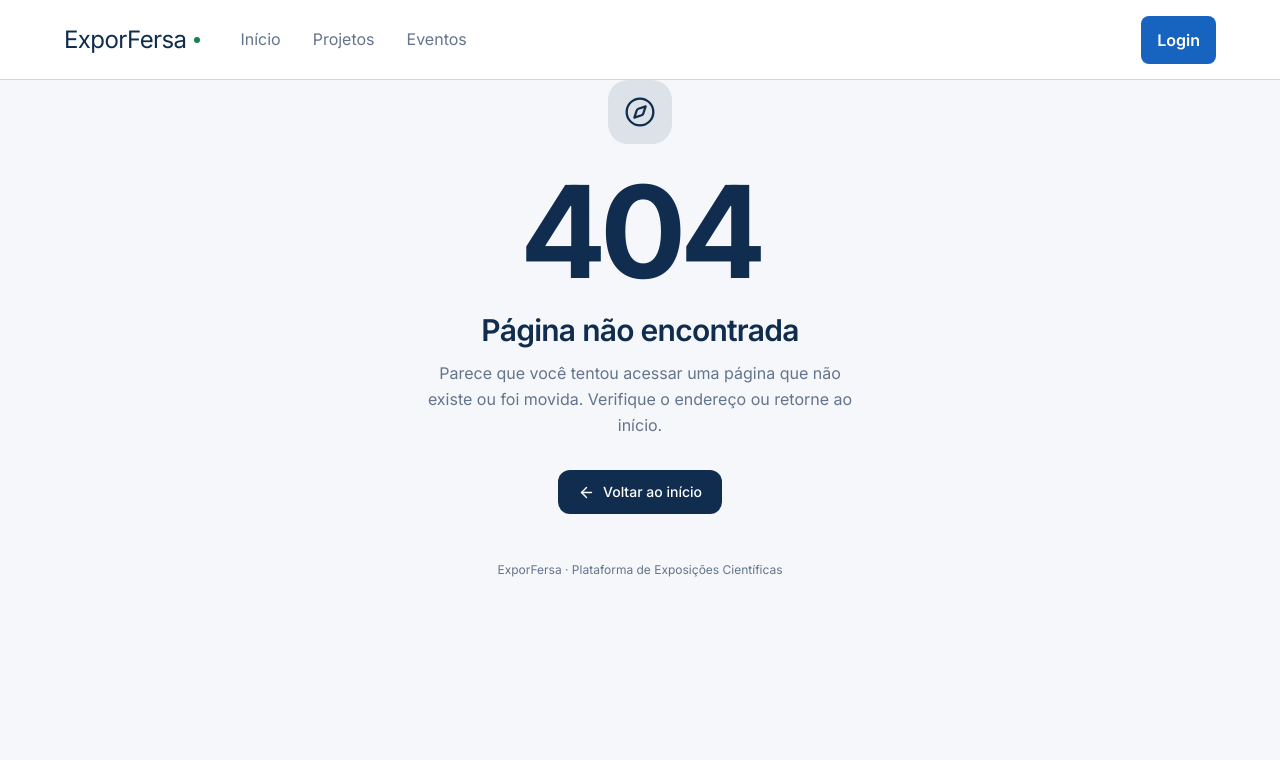
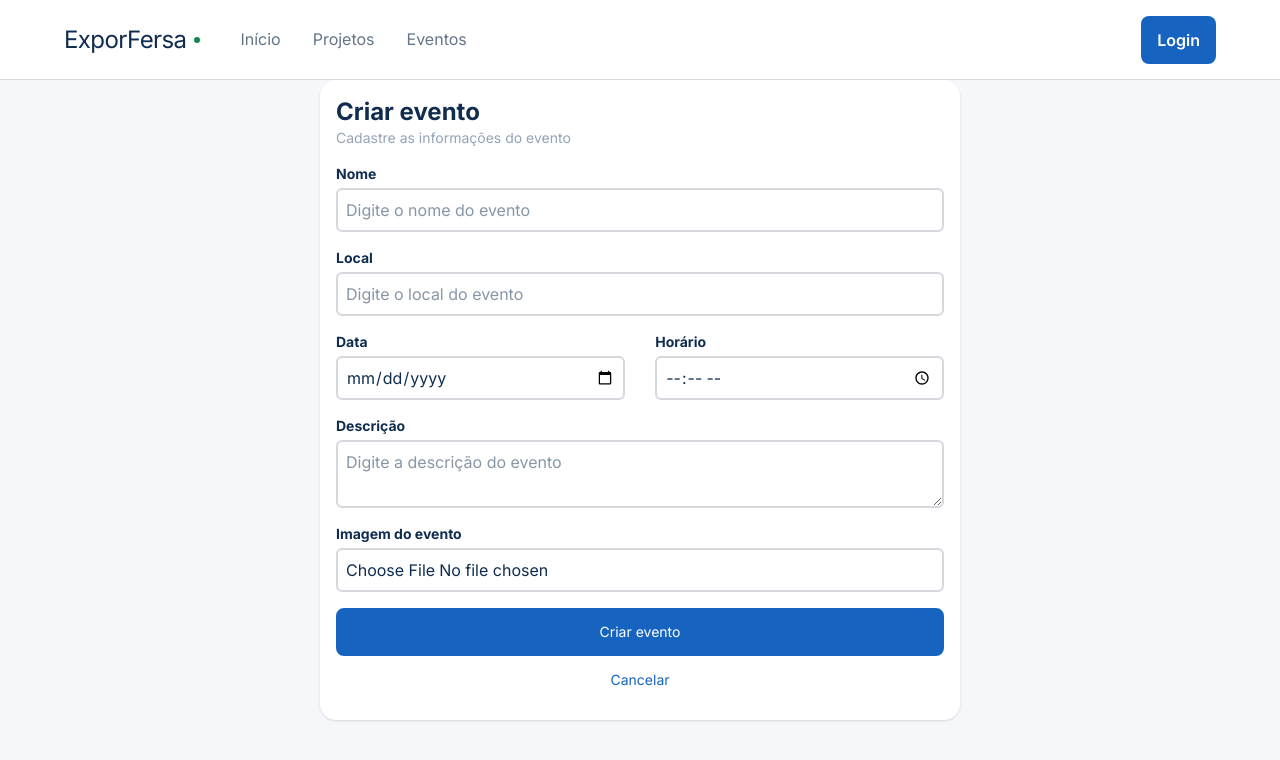
Before and after one commit to RickM19/Exporfersa-frontend, a React (Vite) app: page /admin/events/create in a window 1280 px wide. Shown: the top 760 px of the page. Built offline with nearby package versions, Linux system fonts and the light colour scheme.

Commit message:
feat: create event creation form

```diff
--- a/src/App.jsx
+++ b/src/App.jsx
@@ -2,12 +2,14 @@ import { Route, Routes } from "react-router-dom";
 import { Content } from "./components/Content";
 import { Home } from "./pages/Home";
 import { NotFound } from "./pages/NotFound";
+import CreateEvent from "./pages/events/CreateEvent";
 
 function App() {
   return (
     <Routes>
       <Route path="/" element={<Content />}>
         <Route index element={<Home />} />
+        <Route path="/admin/events/create" element={<CreateEvent />} />
         <Route path="*" element={<NotFound />} />
       </Route>
     </Routes>
--- /dev/null
+++ b/src/components/Form.jsx
@@ -0,0 +1,21 @@
+import Button from "./UI/Button"
+import Card from "./UI/Card"
+
+const Form = ({title, description, action, children, width, height}) => {
+
+    return (
+        <Card width={width} height={height}>
+            <h1 className="text-2xl font-bold">{title}</h1>
+            <p className="text-muted text-sm mb-4">{description}</p>
+            <form>
+                <div className="flex flex-col gap-4 mb-4">{children}</div>
+                <div className="flex flex-col">
+                    <Button value={action} type='primary' />
+                    <Button value='Cancelar' type='ghost' />
+                </div>
+            </form>
+        </Card>
+    );
+};
+
+export default Form;
--- a/src/components/UI/Button.jsx
+++ b/src/components/UI/Button.jsx
@@ -3,8 +3,9 @@ const Button = ({type, value, width}) => {
         <button className={`p-3 text-sm border-2 transition-all rounded-md ${width && `w-${width}`} ${
             type=='primary'?'text-white bg-secondary border-secondary hover:bg-secondary-800 hover:border-secondary-800':
             type=='secondary'?'text-secondary bg-white border-secondary hover:bg-secondary hover:text-white':
-            type=='destructive' &&
-            'text-white border-danger bg-danger hover:bg-red-800 hover:border-red-800'
+            type=='destructive'?
+            'text-white border-danger bg-danger hover:bg-red-800 hover:border-red-800':
+            type=='ghost' && 'text-secondary border-transparent'
             }`
         }>{value}</button>
     );
--- a/src/components/UI/Card.jsx
+++ b/src/components/UI/Card.jsx
@@ -1,6 +1,11 @@
-const Card = ({children}) => {
+const Card = ({children, width, height}) => {
     return (
-        <div className="bg-white rounded-xl p-4">
+        <div
+            style={{
+                width: width || "max-content",
+                height: height || "max-content"
+            }}
+            className={"bg-white rounded-xl p-4 shadow"}>
             {children}
         </div>
     );
--- /dev/null
+++ b/src/components/UI/Input.jsx
@@ -0,0 +1,14 @@
+const Input = ({name, label, type, placeholder}) => {
+    return (
+        <div className="flex flex-col gap-1 w-full">
+            <label className="text-sm font-bold" htmlFor={name}>{label}</label>
+            {type !== "textarea" ?
+                <input className="border-2 rounded-sm p-2" name={name} id={name} type={type} placeholder={placeholder} />:
+                <textarea className="border-2 rounded-sm p-2" name={name} id={name} placeholder={placeholder}></textarea>
+            }
+
+        </div>
+    );
+};
+
+export default Input;
--- /dev/null
+++ b/src/pages/events/CreateEvent.jsx
@@ -0,0 +1,22 @@
+import { useState } from "react";
+import Form from "../../components/Form";
+import Input from "../../components/UI/Input";
+
+const CreateEvent = () => {
+    return (
+        <main className="flex justify-center items-center h-full">
+            <Form width="50%" title="Criar evento" description="Cadastre as informações do evento" action="Criar evento">
+                <Input label="Nome" name="eventName" placeholder="Digite o nome do evento" type="text" />
+                <Input label="Local" name="placeName" placeholder="Digite o local do evento" type="text" />
+                <div className="flex gap-[5%]">
+                    <Input label="Data" name="dateName" type="date" />
+                    <Input label="Horário" name="timeName" type="time" />
+                </div>
+                <Input label="Descrição" name="descriptionName" placeholder="Digite a descrição do evento" type="textarea" />
+                <Input label="Imagem do evento" name="imageName" type="file" />
+            </Form>
+        </main>
+    );
+};
+
+export default CreateEvent;
```
